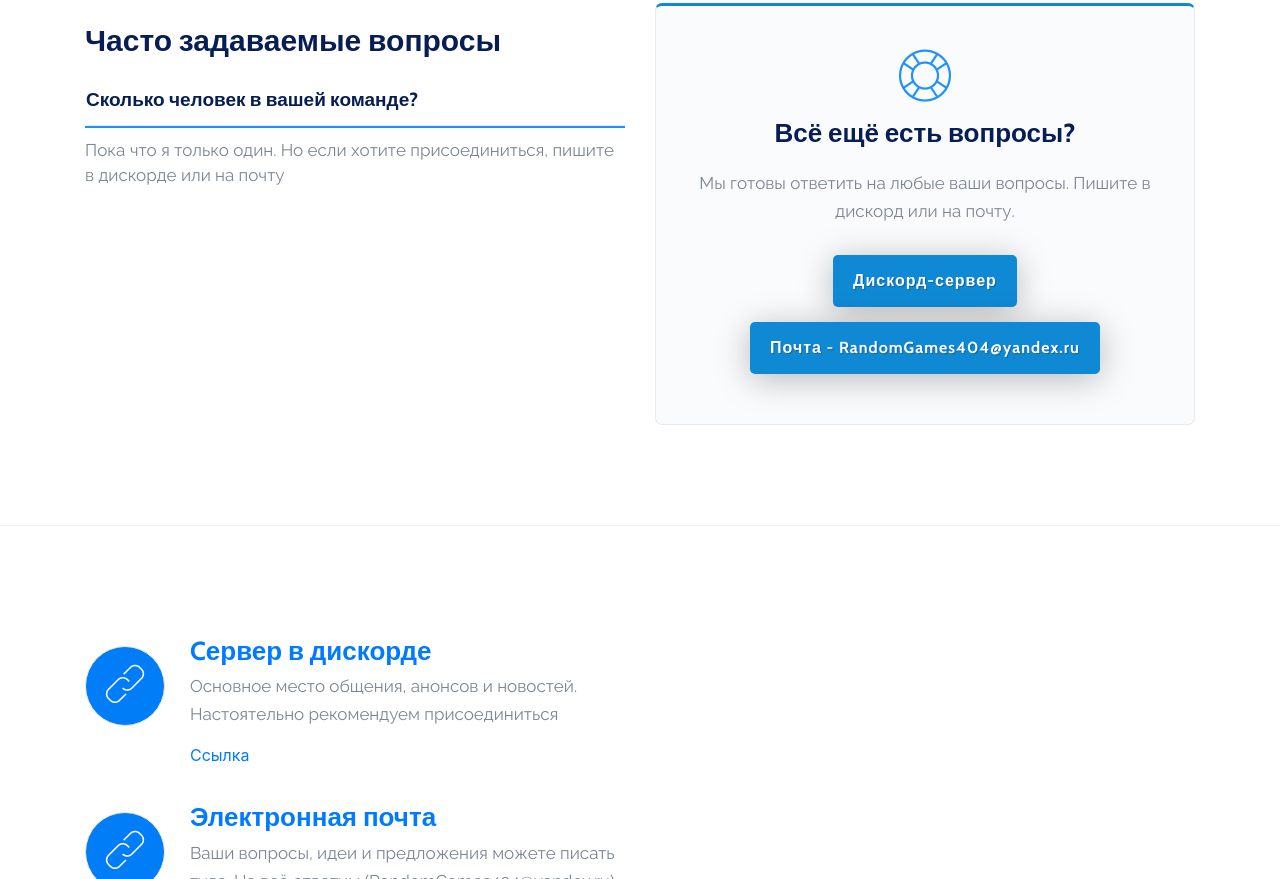
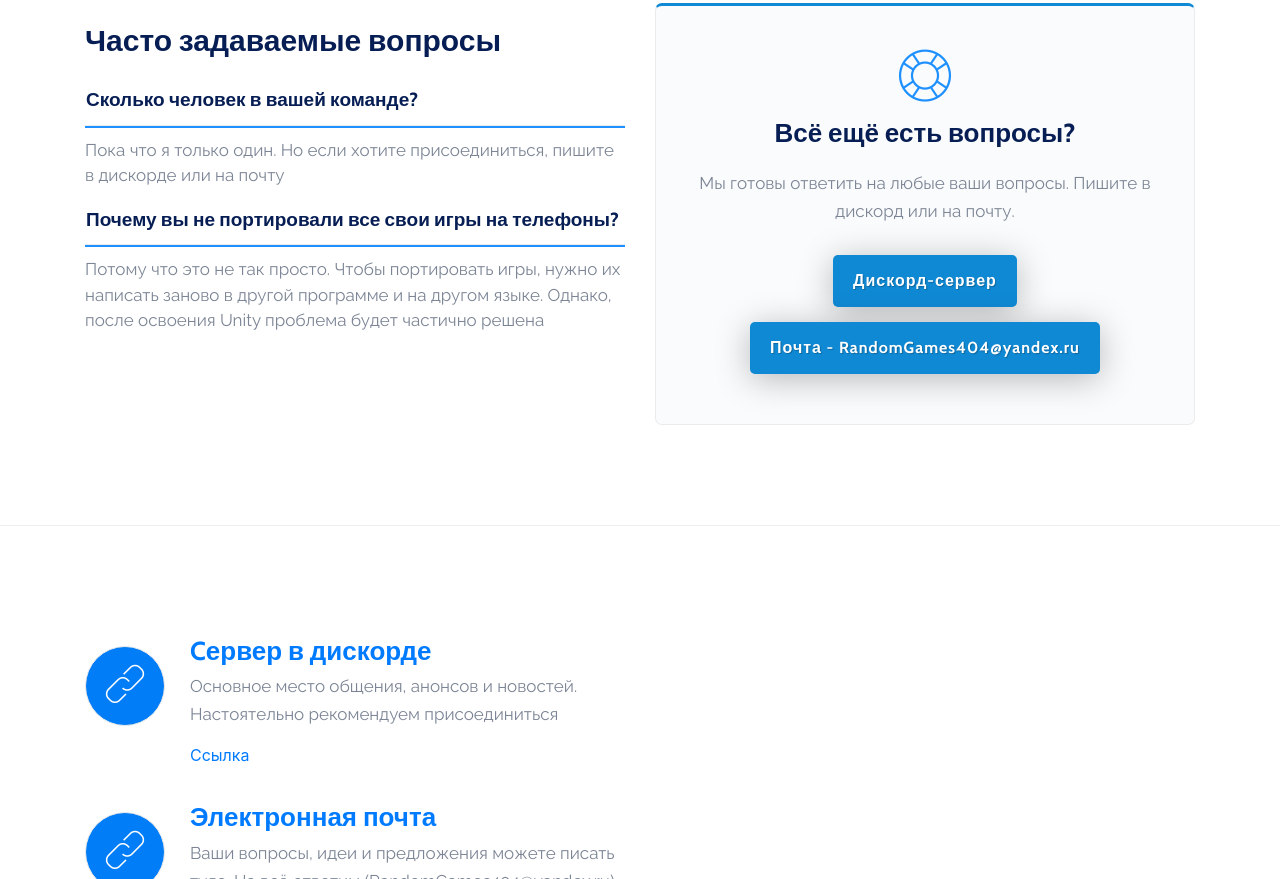
Before and after one commit to ThEVlaDGamE/random-games-web, a plain HTML site: page index.html in a window 1280 px wide. Shown: the part 5005-5884 px from the top of the page. Drawn offline with nearby package versions, Linux system fonts and the light colour scheme.

Commit message:
Update index.html

```diff
--- a/index.html
+++ b/index.html
@@ -509,6 +509,26 @@
 
                         </div>
                         <!--end card -->
+
+			<!--begin card -->
+                        <div class="card">
+
+                            <div class="card-header" id="headingOne">
+                                <h5 class="mb-0">
+                                <button class="btn btn-link" type="button" data-toggle="collapse" data-target="#collapseOne" aria-expanded="true" aria-controls="collapseOne">
+                                  Почему вы не портировали все свои игры на телефоны?
+                                </button>
+                                </h5>
+                            </div>
+
+                            <div id="collapseOne" class="collapse show" aria-labelledby="headingOne" data-parent="#accordionFAQ">
+                                <div class="card-body">
+                                Потому что это не так просто. Чтобы портировать игры, нужно их написать заново в другой программе и на другом языке. Однако, после освоения Unity проблема будет частично решена
+                                </div>
+                            </div>
+
+                        </div>
+                        <!--end card -->
                     </div>
                     <!--end accordion -->
 
```
